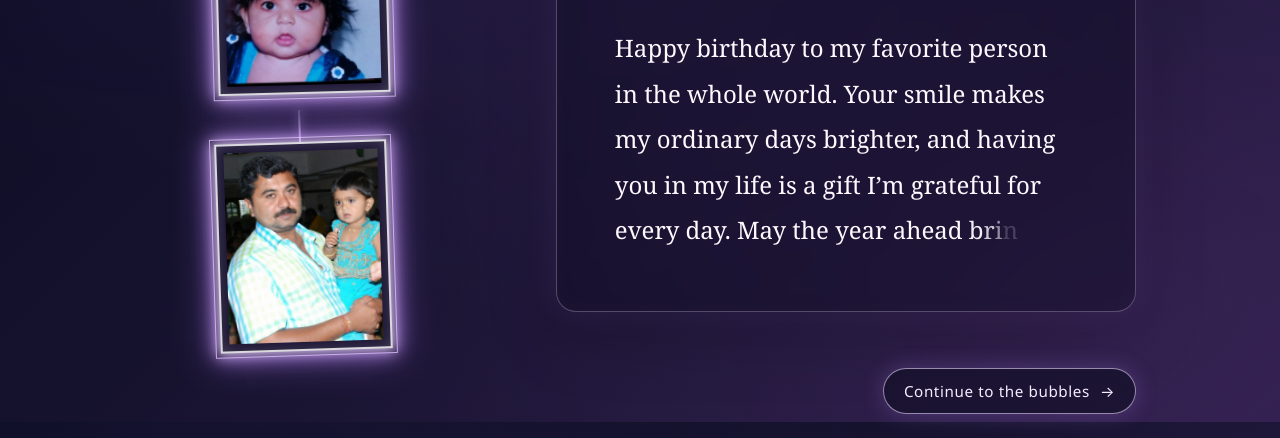
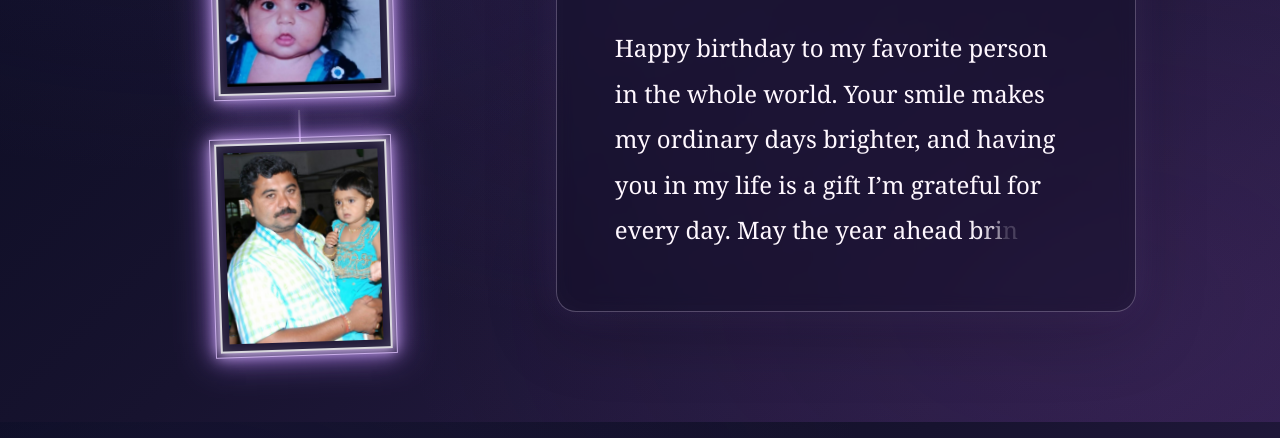
Before and after one commit to vinayhosur2604-create/giddubirthday, a plain HTML site: page index.html in a window 1280 px wide. Shown: the part 378-816 px from the top of the page. Drawn offline with Linux system fonts and the light colour scheme.

Commit message:
Remove continue button from wish page
Co-authored-by: Copilot <223556219+Copilot@users.noreply.github.com>

```diff
--- a/index.html
+++ b/index.html
@@ -46,7 +46,6 @@
       </p>
     </section>
 
-    <a class="continue-link" href="bubbles.html">Continue to the bubbles <span aria-hidden="true">→</span></a>
   </main>
   <script src="wish.js" defer></script>
 </body>
```
